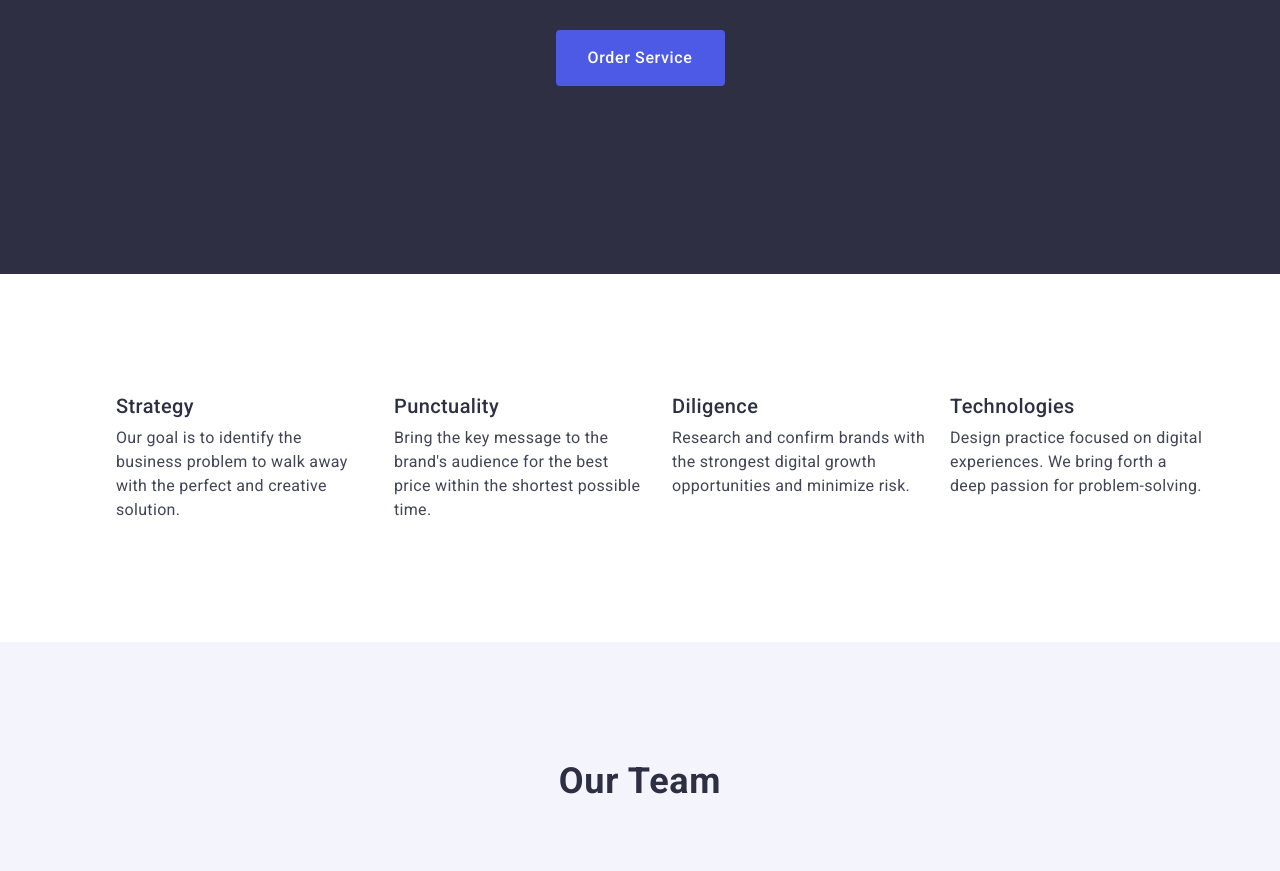
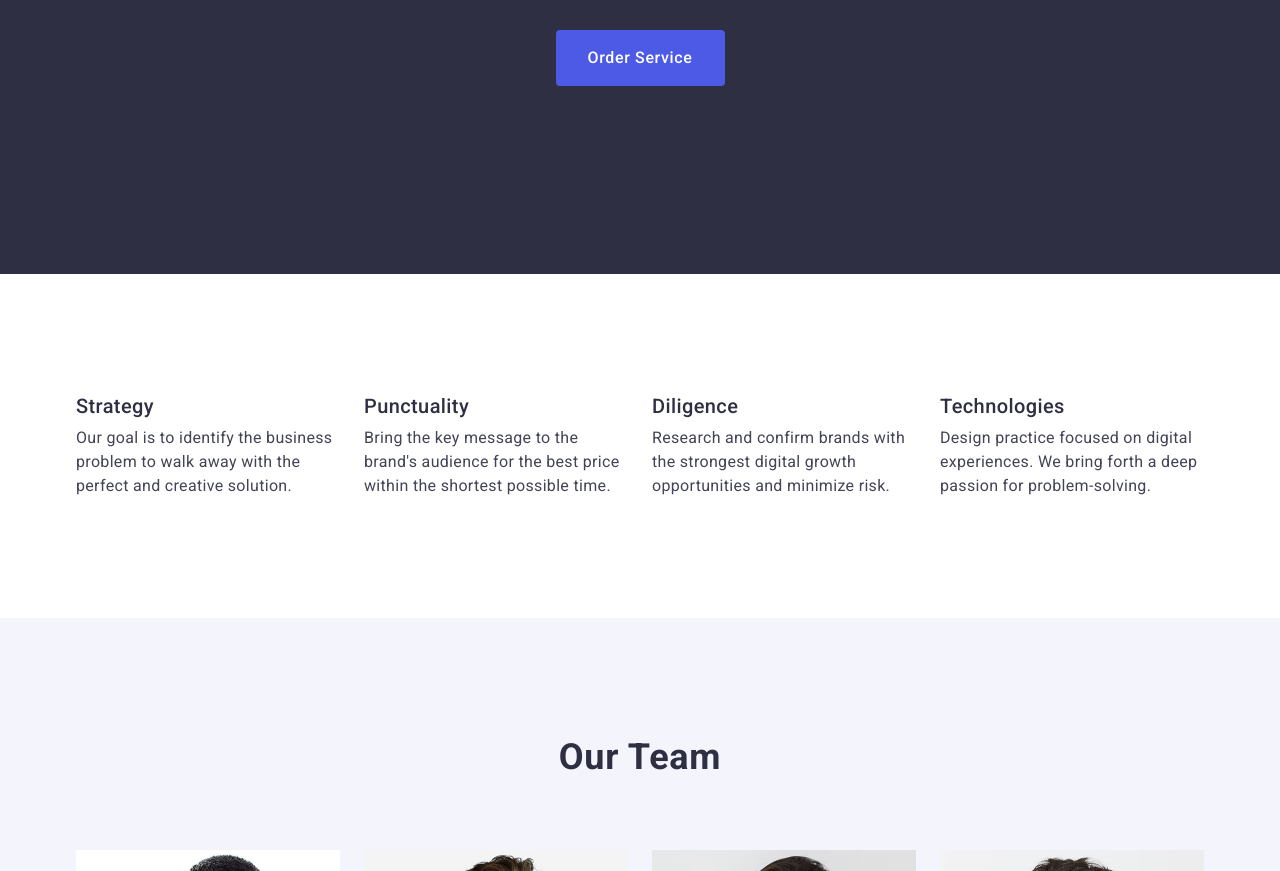
Before and after one commit to SelinEogeniy/goit-markup-hw-03, a plain HTML site: page index.html in a window 1280 px wide. Shown: the part 399-1270 px from the top of the page. Drawn offline with nearby package versions, Linux system fonts and the light colour scheme.

Commit message:
-fix-ul-padding

```diff
--- a/css/styles.css
+++ b/css/styles.css
@@ -14,6 +14,7 @@ a {
 
 ul {
     margin: 0;
+    padding: 0;
     list-style-type: none;
 }
 
@@ -184,7 +185,7 @@ font-family: "Raleway", sans-serif;
 }
 
 .about-us-list-item {
-    width: calc((100% - 72px) / 4);
+    flex-basis: calc((100% - 72px) / 4)
 }
 
 .about-us-list-title {
```
